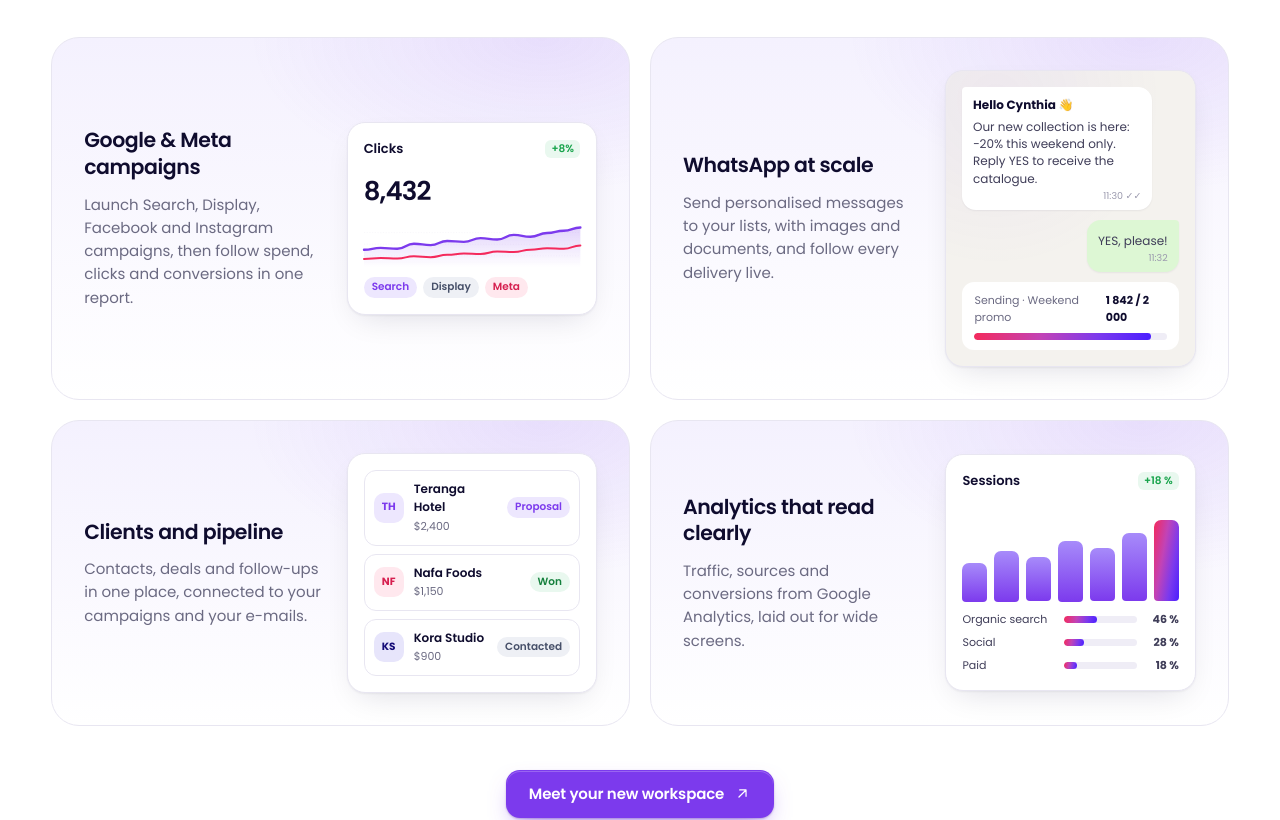
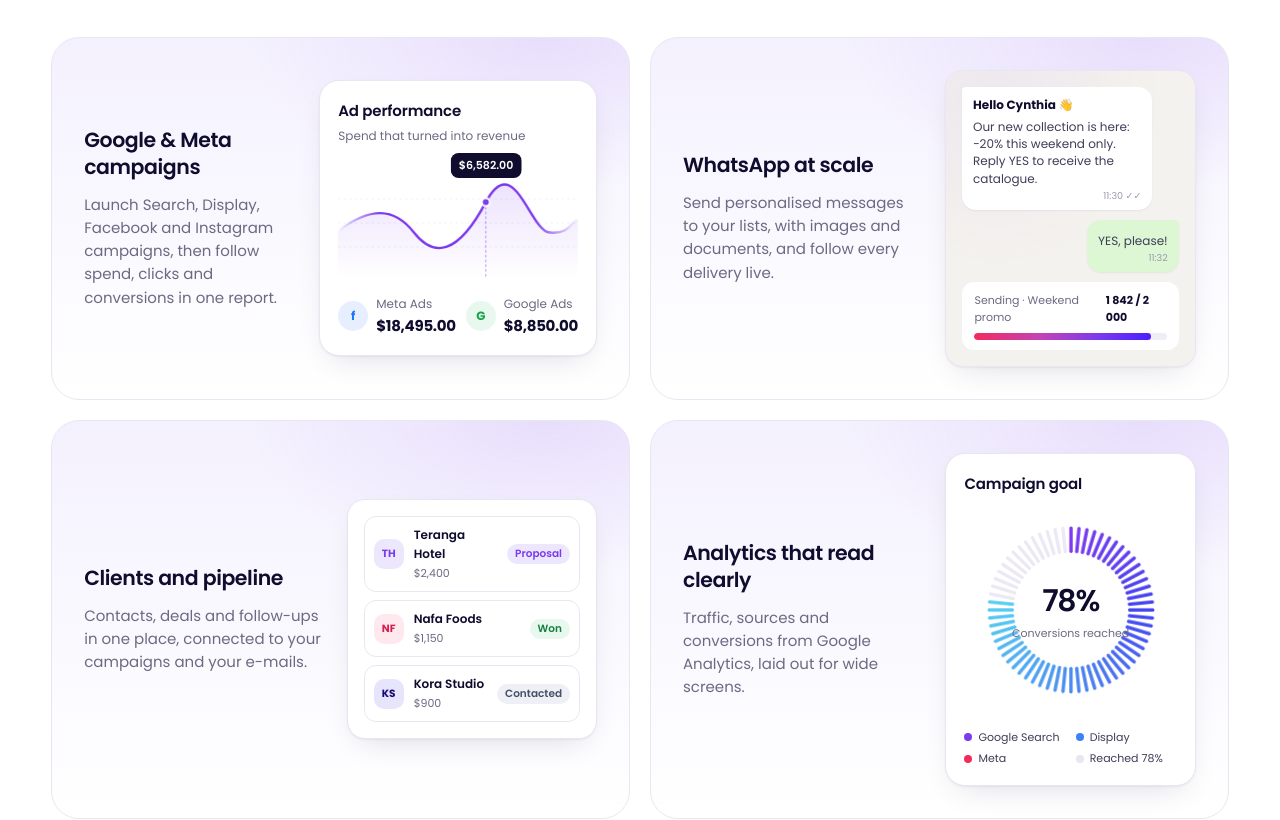
Before and after one commit to Cheikh-Kanteye/stacbase-landing, a Next.js app: page / in a window 1280 px wide. Shown: the part 2600-3420 px from the top of the page. Built offline with nearby package versions, Linux system fonts and the light colour scheme.

Commit message:
feat(site): balise Google Analytics, courbe Meta/Google et anneau d'objectif (#3)
- GA4 (G-WNVSXRG6ZC) sur toutes les pages, chargée après l'affichage.
- Les deux graphiques repris de Qarin : la courbe avec info-bulle pour les
  pubs Meta et Google, l'anneau de barres pour l'objectif de campagne.

```diff
--- a/app/layout.tsx
+++ b/app/layout.tsx
@@ -1,4 +1,5 @@
 import type { Metadata, Viewport } from 'next'
+import Script from 'next/script'
 import { Poppins } from 'next/font/google'
 import './globals.css'
 
@@ -10,6 +11,9 @@ const poppins = Poppins({
   display: 'swap',
   variable: '--font-sans',
 })
+
+/** Propriété Google Analytics de stacbase.com. */
+const GA_ID = 'G-WNVSXRG6ZC'
 
 export const metadata: Metadata = {
   metadataBase: new URL('https://stacbase.com'),
@@ -33,6 +37,17 @@ export const viewport: Viewport = {
 export default function RootLayout({ children }: { children: React.ReactNode }) {
   return (
     <html lang='en' className={poppins.variable}>
+      <head>
+        {/* Balise Google (GA4) du site : suivi du trafic de stacbase.com. Chargée
+            après l'affichage, pour ne pas retarder la première vue. */}
+        <Script src={`https://www.googletagmanager.com/gtag/js?id=${GA_ID}`} strategy='afterInteractive' />
+        <Script id='ga4' strategy='afterInteractive'>
+          {`window.dataLayer = window.dataLayer || [];
+function gtag(){dataLayer.push(arguments);}
+gtag('js', new Date());
+gtag('config', '${GA_ID}');`}
+        </Script>
+      </head>
       <body>{children}</body>
     </html>
   )
--- a/components/Landing.tsx
+++ b/components/Landing.tsx
@@ -2,7 +2,8 @@
 
 import { useState, type CSSProperties } from 'react'
 import { COPY, LINKS, PLAN_PRICES, PLATFORMS, TOOL_HUBS, type PlanCode } from '@/lib/copy'
-import { AppMock, MiniAnalytics, MiniCampaign, MiniCrm, MiniWhatsApp } from './mock/Mocks'
+import { AdsWave, GoalRing } from './mock/Charts'
+import { AppMock, MiniCrm, MiniWhatsApp } from './mock/Mocks'
 import {
   ArrowDown, ArrowRight, ArrowUpRight, Bolt, Calendar, Chart, Chat, Check, Compass, Doc, Layers, Megaphone, Pen, Rocket,
   Sparkle, Users, Wallet,
@@ -14,7 +15,8 @@ import { CountUp, Marquee, Swap, useAutoTabs, useReveal, useScrollProgress, Word
 import { SiteFooter, SiteNav } from './site/Shell'
 import s from './Landing.module.css'
 
-const MINIS = [MiniCampaign, MiniWhatsApp, MiniCrm, MiniAnalytics]
+// Courbe Meta / Google et anneau d'objectif : les graphiques repris de Qarin.
+const MINIS = [AdsWave, MiniWhatsApp, MiniCrm, GoalRing]
 const PLANS: PlanCode[] = ['free', 'starter', 'pro', 'large']
 const HUB_ICONS = [Megaphone, Chart, Chat, Layers, Doc, Sparkle]
 const BENEFIT_ICONS = [Calendar, Pen, Bolt, Wallet]
--- /dev/null
+++ b/components/mock/Charts.module.css
@@ -0,0 +1,225 @@
+.card {
+  display: grid;
+  gap: 4px;
+  padding: 18px;
+  border: 1px solid var(--line);
+  border-radius: 20px;
+  background: #fff;
+  box-shadow: var(--shadow);
+  font-size: 12px;
+}
+
+.title {
+  margin: 0;
+  font-size: 15px;
+  font-weight: 600;
+  letter-spacing: -0.01em;
+}
+
+.sub {
+  margin: 0;
+  color: var(--muted);
+}
+
+/* ── Courbe ───────────────────────────────────────────────────────────── */
+
+.waveBox {
+  position: relative;
+  margin: 26px 0 6px;
+}
+
+.wave {
+  width: 100%;
+  height: auto;
+  overflow: visible;
+}
+
+.grid {
+  stroke: #efedf6;
+  stroke-dasharray: 3 4;
+}
+
+.cursor {
+  stroke: #7c3aed;
+  stroke-dasharray: 3 3;
+  opacity: 0.7;
+}
+
+.dot {
+  fill: #7c3aed;
+  stroke: #fff;
+  stroke-width: 2.5;
+}
+
+.tip {
+  position: absolute;
+  top: -22px;
+  padding: 4px 8px;
+  border-radius: 8px;
+  background: var(--ink);
+  color: #fff;
+  font-size: 11px;
+  font-weight: 600;
+  white-space: nowrap;
+  transform: translateX(-50%);
+}
+
+.totals {
+  display: grid;
+  grid-template-columns: 1fr 1fr;
+  gap: 10px;
+  margin-top: 6px;
+}
+
+.totals > div {
+  display: flex;
+  align-items: center;
+  gap: 8px;
+}
+
+.totals p {
+  display: grid;
+  margin: 0;
+  color: var(--muted);
+}
+
+.totals strong {
+  color: var(--ink);
+  font-size: 15px;
+  letter-spacing: -0.02em;
+}
+
+.badge {
+  display: grid;
+  flex: none;
+  place-items: center;
+  width: 30px;
+  height: 30px;
+  border-radius: 50%;
+  font-weight: 700;
+}
+
+.badgeMeta {
+  background: #e7efff;
+  color: #1877f2;
+}
+
+.badgeGoogle {
+  background: #e9f8ef;
+  color: #16a34a;
+}
+
+/* ── Anneau de barres ─────────────────────────────────────────────────── */
+
+.ringBox {
+  position: relative;
+  width: min(100%, 210px);
+  margin: 6px auto;
+}
+
+.ring {
+  width: 100%;
+  height: auto;
+}
+
+.tick,
+.tickOn {
+  stroke-width: 3.2;
+  stroke-linecap: round;
+}
+
+.tick {
+  stroke: #ece9f5;
+}
+
+.ringCenter {
+  position: absolute;
+  inset: 0;
+  display: grid;
+  place-content: center;
+  text-align: center;
+}
+
+.ringCenter strong {
+  font-size: 30px;
+  font-weight: 600;
+  letter-spacing: -0.04em;
+}
+
+.ringCenter span {
+  color: var(--muted);
+  font-size: 11px;
+}
+
+.legend {
+  display: grid;
+  grid-template-columns: 1fr 1fr;
+  gap: 4px 10px;
+  margin: 4px 0 0;
+  padding: 0;
+  list-style: none;
+  color: var(--ink-2);
+  font-size: 11px;
+}
+
+.legend li {
+  display: flex;
+  align-items: center;
+  gap: 6px;
+}
+
+.legend i {
+  width: 8px;
+  height: 8px;
+  border-radius: 50%;
+}
+
+/* ── Animations, jouées quand la carte est révélée ────────────────────── */
+
+@keyframes draw {
+  from {
+    stroke-dashoffset: 1;
+  }
+  to {
+    stroke-dashoffset: 0;
+  }
+}
+
+@keyframes pop {
+  from {
+    opacity: 0;
+    transform: translateX(-50%) translateY(6px) scale(0.9);
+  }
+}
+
+@keyframes fade {
+  from {
+    opacity: 0;
+  }
+}
+
+@keyframes tick {
+  from {
+    opacity: 0.15;
+  }
+}
+
+:global(.is-in) .line {
+  stroke-dasharray: 1;
+  animation: draw 1.8s var(--ease-out) 0.3s both;
+}
+
+:global(.is-in) .area,
+:global(.is-in) .cursor,
+:global(.is-in) .dot {
+  animation: fade 0.8s ease 1.4s both;
+}
+
+:global(.is-in) .tip {
+  animation: pop 0.6s var(--ease-out) 1.6s both;
+}
+
+:global(.is-in) .tickOn {
+  animation: tick 0.5s ease both;
+  animation-delay: calc(var(--i) * 22ms + 200ms);
+}
--- /dev/null
+++ b/components/mock/Charts.tsx
@@ -0,0 +1,116 @@
+// Les deux graphiques demandés d'après Qarin (retour d'Abdou, 2026-10-23) :
+// la courbe « Statistics » pour les pubs Meta et Google, et l'anneau de barres
+// « Sales overview ». Données d'illustration.
+import type { CSSProperties } from 'react'
+import type { Lang } from '@/lib/copy'
+import s from './Charts.module.css'
+
+const T = {
+  en: {
+    stats: 'Ad performance', statsSub: 'Spend that turned into revenue', meta: 'Meta Ads', google: 'Google Ads',
+    ring: 'Campaign goal', ringSub: 'Conversions reached', reached: 'Reached', search: 'Google Search', display: 'Display', social: 'Meta',
+  },
+  fr: {
+    stats: 'Performance des pubs', statsSub: 'Le budget qui a rapporté', meta: 'Meta Ads', google: 'Google Ads',
+    ring: 'Objectif de campagne', ringSub: 'Conversions atteintes', reached: 'Atteint', search: 'Google Search', display: 'Display', social: 'Meta',
+  },
+} as const
+
+const money = (lang: Lang, n: number) =>
+  lang === 'fr' ? `${n.toLocaleString('fr-FR', { minimumFractionDigits: 2 })} $` : `$${n.toLocaleString('en-US', { minimumFractionDigits: 2 })}`
+
+/** Courbe lissée avec un point culminant annoncé par une info-bulle. */
+export function AdsWave({ lang }: { lang: Lang }) {
+  const t = T[lang]
+  return (
+    <div className={s.card}>
+      <p className={s.title}>{t.stats}</p>
+      <p className={s.sub}>{t.statsSub}</p>
+      <div className={s.waveBox}>
+        <svg viewBox='0 0 300 130' className={s.wave} aria-hidden>
+          <defs>
+            <linearGradient id='wave-fade' x1='0' x2='1'>
+              <stop offset='0%' stopColor='#7c3aed' stopOpacity='0' />
+              <stop offset='18%' stopColor='#7c3aed' />
+              <stop offset='82%' stopColor='#7c3aed' />
+              <stop offset='100%' stopColor='#7c3aed' stopOpacity='0' />
+            </linearGradient>
+            <linearGradient id='wave-area' x1='0' x2='0' y1='0' y2='1'>
+              <stop offset='0%' stopColor='#7c3aed' stopOpacity='0.14' />
+              <stop offset='100%' stopColor='#7c3aed' stopOpacity='0' />
+            </linearGradient>
+          </defs>
+          {[30, 60, 90].map((y) => (
+            <line key={y} x1='0' x2='300' y1={y} y2={y} className={s.grid} />
+          ))}
+          <path d='M0 70 C40 40 70 40 95 72 S150 100 185 34 S240 70 265 72 S290 60 300 55 L300 130 L0 130 Z' fill='url(#wave-area)' className={s.area} />
+          <path d='M0 70 C40 40 70 40 95 72 S150 100 185 34 S240 70 265 72 S290 60 300 55' fill='none' stroke='url(#wave-fade)' strokeWidth='3' strokeLinecap='round' pathLength={1} className={s.line} />
+          <line x1='185' x2='185' y1='34' y2='130' className={s.cursor} />
+          <circle cx='185' cy='34' r='5' className={s.dot} />
+        </svg>
+        <span className={s.tip} style={{ left: `${(185 / 300) * 100}%` } as CSSProperties}>
+          {money(lang, 6582)}
+        </span>
+      </div>
+      <div className={s.totals}>
+        <div>
+          <span className={`${s.badge} ${s.badgeMeta}`}>f</span>
+          <p>
+            {t.meta}
+            <strong>{money(lang, 18495)}</strong>
+          </p>
+        </div>
+        <div>
+          <span className={`${s.badge} ${s.badgeGoogle}`}>G</span>
+          <p>
+            {t.google}
+            <strong>{money(lang, 8850)}</strong>
+          </p>
+        </div>
+      </div>
+    </div>
+  )
+}
+
+const TICKS = 64
+const VALUE = 0.78
+
+/** Anneau de barres radiales : la part atteinte s'allume, le reste reste pâle. */
+export function GoalRing({ lang }: { lang: Lang }) {
+  const t = T[lang]
+  const lit = Math.round(TICKS * VALUE)
+  return (
+    <div className={s.card}>
+      <p className={s.title}>{t.ring}</p>
+      <div className={s.ringBox}>
+        <svg viewBox='0 0 200 200' className={s.ring} aria-hidden>
+          {Array.from({ length: TICKS }, (_, i) => {
+            const on = i < lit
+            return (
+              <line
+                key={i}
+                x1='100'
+                y1='22'
+                x2='100'
+                y2='44'
+                transform={`rotate(${(i / TICKS) * 360} 100 100)`}
+                className={on ? s.tickOn : s.tick}
+                style={{ '--i': i, stroke: on ? `hsl(${262 - (i / lit) * 70} 85% ${58 + (i / lit) * 6}%)` : undefined } as CSSProperties}
+              />
+            )
+          })}
+        </svg>
+        <div className={s.ringCenter}>
+          <strong>78%</strong>
+          <span>{t.ringSub}</span>
+        </div>
+      </div>
+      <ul className={s.legend}>
+        <li><i style={{ background: '#7c3aed' }} />{t.search}</li>
+        <li><i style={{ background: '#3b82f6' }} />{t.display}</li>
+        <li><i style={{ background: '#f42a5c' }} />{t.social}</li>
+        <li><i style={{ background: '#e8e6f1' }} />{t.reached} 78%</li>
+      </ul>
+    </div>
+  )
+}
```
